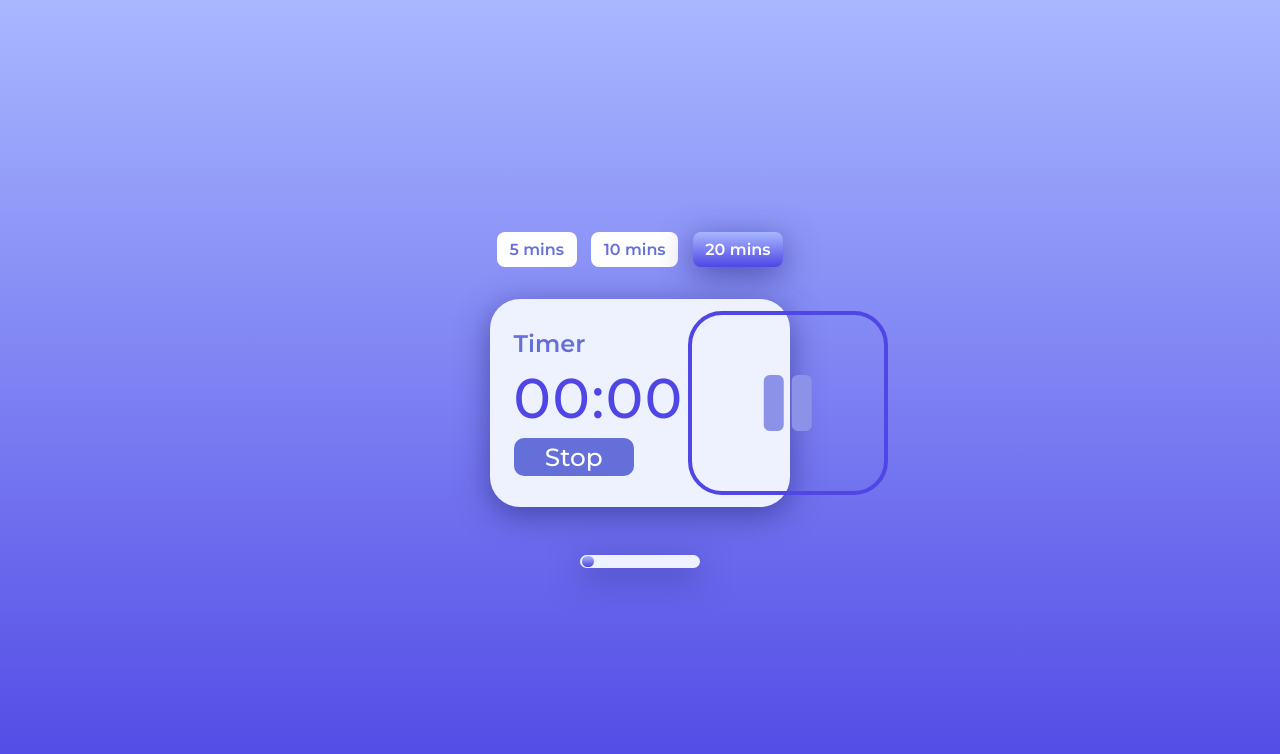
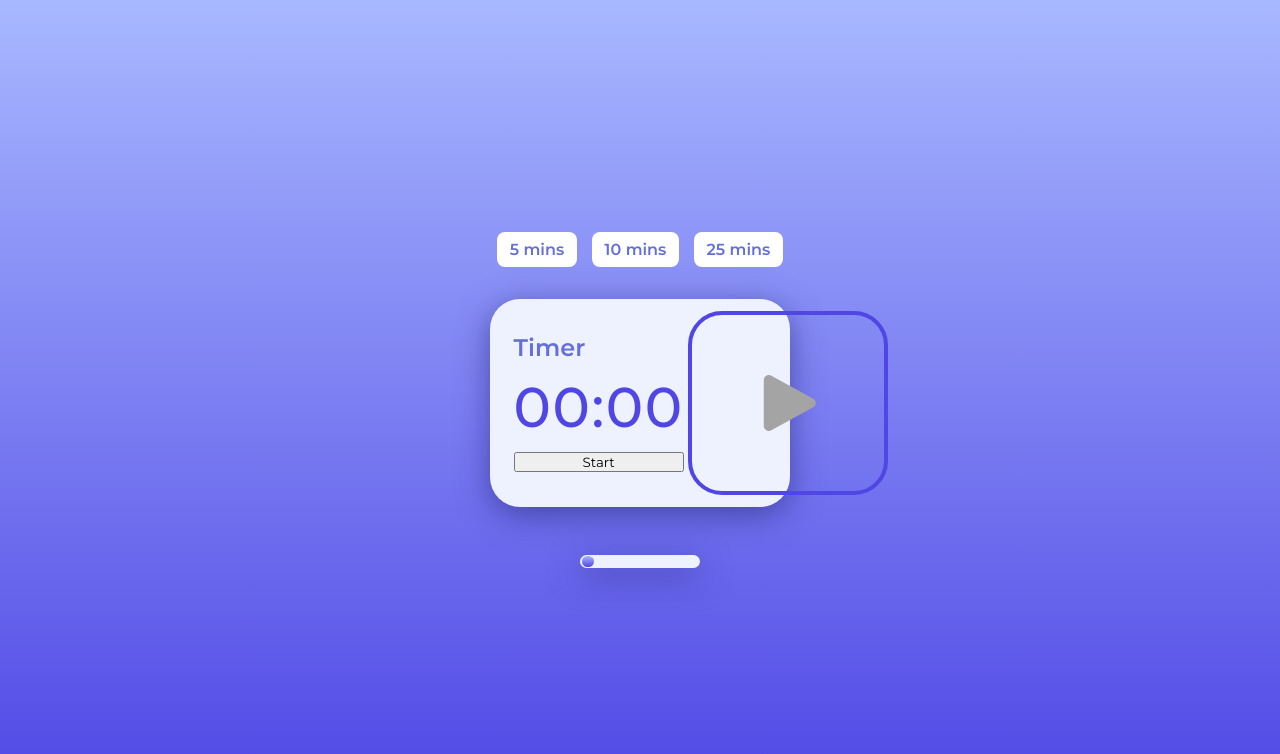
Before and after one commit to masrukh-ahmed/pomodoro-timer-JS30-29th, a plain HTML site: page index.html in a window 1280 px wide. Drawn offline with Linux system fonts and the light colour scheme.

Commit message:
Structure: Page structure complete

```diff
--- a/index.html
+++ b/index.html
@@ -29,7 +29,7 @@
       <div class="preset-controls">
         <button class="preset-btn" data-minutes="5">5 mins</button>
         <button class="preset-btn" data-minutes="10">10 mins</button>
-        <button class="preset-btn active" data-minutes="20">20 mins</button>
+        <button class="preset-btn" data-minutes="25">25 mins</button>
       </div>
       <!-- Main timer card -->
       <div class="timer-card">
@@ -37,12 +37,12 @@
         <div class="timer-section">
           <p class="timer-label">Timer</p>
           <div class="timer-display">00:00</div>
-          <button class="stop-btn">Stop</button>
+          <button class="start-stop-btn">Start</button>
         </div>
         <!-- Right side: Play/Pause Button -->
         <div class="control-section">
           <button class="play-pause-btn">
-            <i class="fa-solid fa-pause" style="color: #8b92e8"></i>
+            <i class="fa-solid fa-play" style="color: #a4a4a4"></i>
           </button>
         </div>
       </div>
```
